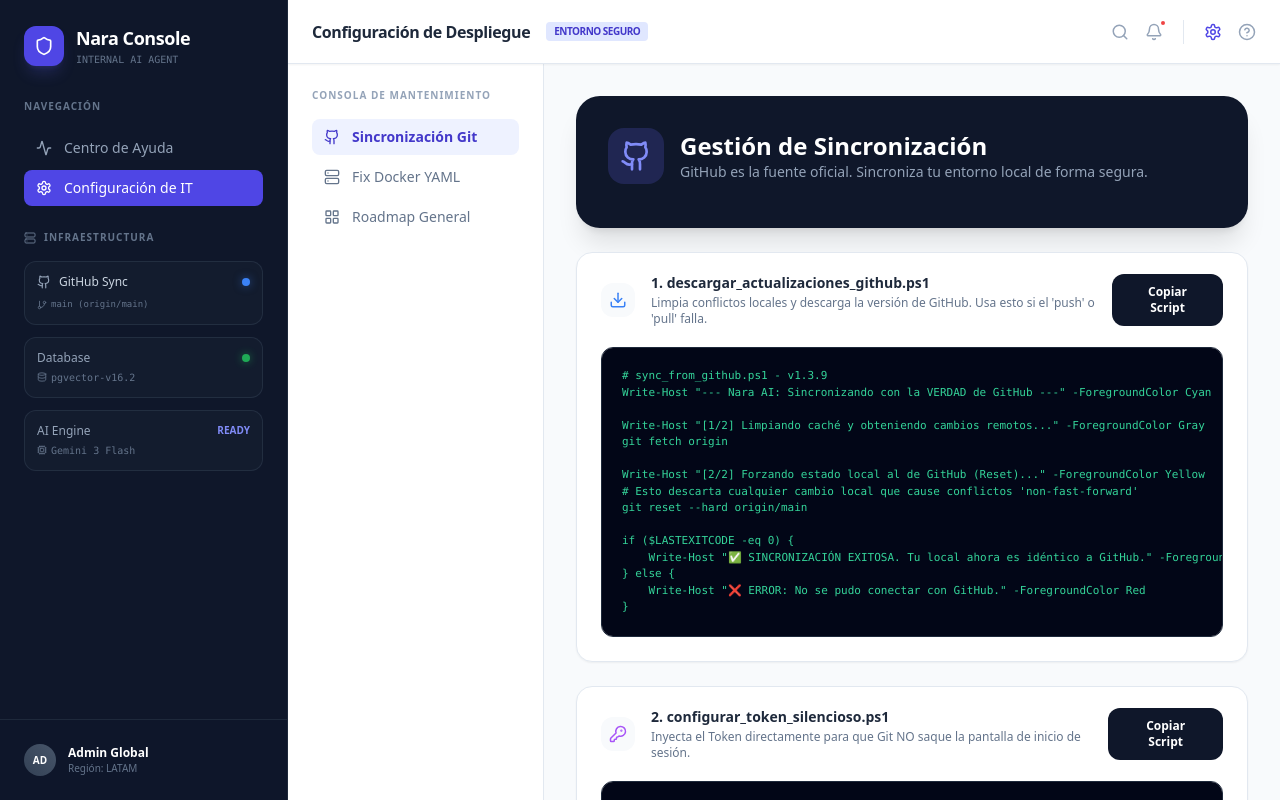
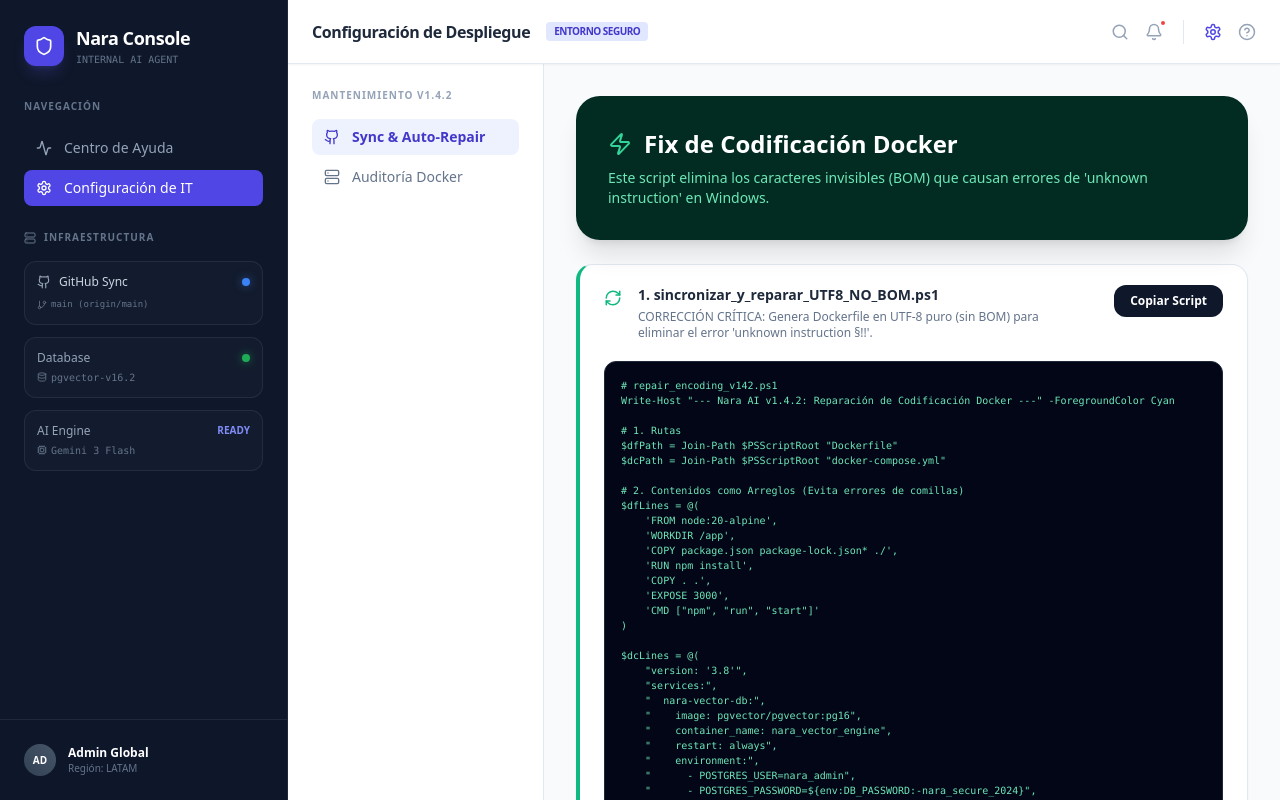
Before and after one commit to oscargarciaIA/naraia, a React (Vite) app: page / in a window 1280 px wide. Both pictures are taken after a click on the button "Configuración de IT". Built offline with nearby package versions, Linux system fonts and the light colour scheme.

Commit message:
fix: Update metadata and docker-compose for UTF-8 encoding
Revises application metadata to version 1.4.2 and updates docker-compose.yml.
This includes ensuring infrastructure generation uses UTF-8 without BOM
for improved Docker compatibility and stability.

```diff
--- a/components/SetupView.tsx
+++ b/components/SetupView.tsx
@@ -1,13 +1,10 @@
 
 import React, { useState } from 'react';
 import {
-  Copy, Check, Terminal, Database, Server, FileCode, Briefcase,
-  FileText, CheckCircle2, ChevronRight, HardDrive, History,
-  BookOpen, ShieldCheck, List, LayoutGrid, ArrowRight, ShieldAlert,
-  Settings2, Layers, Cpu, Github, Monitor, Code2, Globe, AlertCircle, Info, KeyRound, Hammer, Zap, Download, Upload
+  Copy, Check, Database, Server, Github, Download, KeyRound, AlertCircle, Info, Hammer, Zap, RefreshCw, FileCode, ShieldAlert
 } from 'lucide-react';
 
-type DocCategory = 'roadmap' | 'git_sync' | 'infrastructure';
+type DocCategory = 'git_sync' | 'infrastructure' | 'roadmap';
 
 const SetupView: React.FC = () => {
   const [activeTab, setActiveTab] = useState<DocCategory>('git_sync');
@@ -21,60 +18,101 @@
 
   const syncScripts = [
     {
-      name: "1. descargar_actualizaciones_github.ps1",
-      icon: <Download size={18} className="text-blue-500" />,
-      desc: "Limpia conflictos locales y descarga la versión de GitHub. Usa esto si el 'push' o 'pull' falla.",
-      code: `# sync_from_github.ps1 - v1.3.9
-Write-Host "--- Nara AI: Sincronizando con la VERDAD de GitHub ---" -ForegroundColor Cyan
+      name: "1. sincronizar_y_reparar_UTF8_NO_BOM.ps1",
+      icon: <RefreshCw size={18} className="text-emerald-500" />,
+      desc: "CORRECCIÓN CRÍTICA: Genera Dockerfile en UTF-8 puro (sin BOM) para eliminar el error 'unknown instruction §!!'.",
+      // CRITICAL FIX: Escaped ${ sequences using \${ to prevent JavaScript from attempting to interpolate
+      // PowerShell environment variable syntax as JS expressions.
+      code: `# repair_encoding_v142.ps1
+Write-Host "--- Nara AI v1.4.2: Reparación de Codificación Docker ---" -ForegroundColor Cyan
 
-Write-Host "[1/2] Limpiando caché y obteniendo cambios remotos..." -ForegroundColor Gray
-git fetch origin
+# 1. Rutas
+$dfPath = Join-Path $PSScriptRoot "Dockerfile"
+$dcPath = Join-Path $PSScriptRoot "docker-compose.yml"
 
-Write-Host "[2/2] Forzando estado local al de GitHub (Reset)..." -ForegroundColor Yellow
-# Esto descarta cualquier cambio local que cause conflictos 'non-fast-forward'
-git reset --hard origin/main
+# 2. Contenidos como Arreglos (Evita errores de comillas)
+$dfLines = @(
+    'FROM node:20-alpine',
+    'WORKDIR /app',
+    'COPY package.json package-lock.json* ./',
+    'RUN npm install',
+    'COPY . .',
+    'EXPOSE 3000',
+    'CMD ["npm", "run", "start"]'
+)
 
-if ($LASTEXITCODE -eq 0) {
-    Write-Host "✅ SINCRONIZACIÓN EXITOSA. Tu local ahora es idéntico a GitHub." -ForegroundColor Green
-} else {
-    Write-Host "❌ ERROR: No se pudo conectar con GitHub." -ForegroundColor Red
-}`
+$dcLines = @(
+    "version: '3.8'",
+    "services:",
+    "  nara-vector-db:",
+    "    image: pgvector/pgvector:pg16",
+    "    container_name: nara_vector_engine",
+    "    restart: always",
+    "    environment:",
+    "      - POSTGRES_USER=nara_admin",
+    "      - POSTGRES_PASSWORD=\${env:DB_PASSWORD:-nara_secure_2024}",
+    "      - POSTGRES_DB=nara_knowledge_hub",
+    "    ports:",
+    "      - '5432:5432'",
+    "    networks:",
+    "      - nara_network",
+    "  nara-app:",
+    "    build: .",
+    "    container_name: nara_frontend",
+    "    restart: always",
+    "    ports:",
+    "      - '3000:3000'",
+    "    environment:",
+    "      - API_KEY=\${env:API_KEY}",
+    "    depends_on:",
+    "      - nara-vector-db",
+    "    networks:",
+    "      - nara_network",
+    "networks:",
+    "  nara_network:",
+    "    driver: bridge"
+)
+
+# 3. Escritura Forzada UTF-8 sin BOM (La clave del éxito)
+Write-Host "[1/2] Recreando archivos con codificación pura..." -ForegroundColor Yellow
+$utf8NoBOM = New-Object System.Text.UTF8Encoding($false)
+
+if (Test-Path $dfPath) { Remove-Item $dfPath -Force }
+if (Test-Path $dcPath) { Remove-Item $dcPath -Force }
+
+[System.IO.File]::WriteAllLines($dfPath, $dfLines, $utf8NoBOM)
+[System.IO.File]::WriteAllLines($dcPath, $dcLines, $utf8NoBOM)
+
+Write-Host "✅ Dockerfile y Compose reparados (UTF-8 No-BOM)." -ForegroundColor Green
+
+# 4. Despliegue Limpio
+Write-Host "[2/2] Reconstruyendo entorno..." -ForegroundColor Cyan
+docker-compose down
+docker-compose up -d --build
+
+Write-Host "--- SISTEMA RESTABLECIDO ---" -ForegroundColor Green`
     },
     {
-      name: "2. configurar_token_silencioso.ps1",
+      name: "2. configurar_auth_pat.ps1",
       icon: <KeyRound size={18} className="text-purple-500" />,
-      desc: "Inyecta el Token directamente para que Git NO saque la pantalla de inicio de sesión.",
-      code: `# Reemplaza TU_TOKEN por el Token de Acceso Personal (PAT)
-$token = "TU_TOKEN_AQUI"
+      desc: "Vincula tu token de GitHub si necesitas descargar cambios de código.",
+      code: `$token = "TU_TOKEN_AQUI"
 git remote set-url origin "https://$($token)@github.com/oscargarciaIA/naraia.git"
-Write-Host "✅ Token configurado. Ya no se pedirán credenciales por ventana emergente." -ForegroundColor Green`
-    },
-    {
-      name: "3. enviar_cambios_emergencia.ps1",
-      icon: <Upload size={18} className="text-red-500" />,
-      desc: "Usa esto SOLO si quieres que GitHub tome tus cambios locales a la fuerza.",
-      code: `git add .
-git commit -m "Manual Sync: Update from Local"
-git push origin main --force
-Write-Host "✅ GitHub actualizado a la fuerza." -ForegroundColor Green`
+Write-Host "✅ Token vinculado." -ForegroundColor Green`
     }
   ];
 
   return (
     <div className="flex h-full bg-[#f8fafc]">
-      {/* Sidebar de Gestión */}
       <div className="w-64 border-r border-slate-200 bg-white flex flex-col shrink-0">
         <div className="p-6">
-          <h3 className="text-[10px] font-bold text-slate-400 uppercase tracking-widest mb-4">Consola de Mantenimiento</h3>
+          <h3 className="text-[10px] font-bold text-slate-400 uppercase tracking-widest mb-4">Mantenimiento v1.4.2</h3>
           <nav className="space-y-1">
             <button onClick={() => setActiveTab('git_sync')} className={`w-full flex items-center gap-3 px-3 py-2 rounded-lg text-sm transition-all ${activeTab === 'git_sync' ? 'bg-indigo-50 text-indigo-700 font-bold' : 'text-slate-500 hover:bg-slate-50'}`}>
-              <Github size={16} /> Sincronización Git
+              <Github size={16} /> Sync & Auto-Repair
             </button>
             <button onClick={() => setActiveTab('infrastructure')} className={`w-full flex items-center gap-3 px-3 py-2 rounded-lg text-sm transition-all ${activeTab === 'infrastructure' ? 'bg-indigo-50 text-indigo-700 font-bold' : 'text-slate-500 hover:bg-slate-50'}`}>
-              <Server size={16} /> Fix Docker YAML
-            </button>
-            <button onClick={() => setActiveTab('roadmap')} className={`w-full flex items-center gap-3 px-3 py-2 rounded-lg text-sm transition-all ${activeTab === 'roadmap' ? 'bg-slate-50 text-slate-700 font-bold' : 'text-slate-500 hover:bg-slate-50'}`}>
-              <LayoutGrid size={16} /> Roadmap General
+              <Server size={16} /> Auditoría Docker
             </button>
           </nav>
         </div>
@@ -83,43 +121,38 @@
       <div className="flex-1 overflow-y-auto p-8">
         <div className="max-w-4xl mx-auto space-y-8">
 
-          {/* TAB: SINCRONIZACION GIT */}
           {activeTab === 'git_sync' && (
             <div className="space-y-6 animate-fade-in-up">
-              <header className="bg-slate-900 p-8 rounded-3xl text-white shadow-xl">
-                <div className="flex items-center gap-4 mb-3">
-                  <div className="p-3 bg-indigo-500/20 rounded-2xl">
-                    <Github size={32} className="text-indigo-400" />
+              <header className="bg-emerald-950 p-8 rounded-3xl text-white shadow-xl relative overflow-hidden">
+                <div className="relative z-10">
+                  <div className="flex items-center gap-3 mb-2">
+                    <Zap className="text-emerald-400" size={24} />
+                    <h2 className="text-2xl font-bold">Fix de Codificación Docker</h2>
                   </div>
-                  <div>
-                    <h2 className="text-2xl font-bold">Gestión de Sincronización</h2>
-                    <p className="text-slate-400 text-sm">GitHub es la fuente oficial. Sincroniza tu entorno local de forma segura.</p>
-                  </div>
+                  <p className="text-emerald-300 text-sm">Este script elimina los caracteres invisibles (BOM) que causan errores de 'unknown instruction' en Windows.</p>
                 </div>
               </header>
 
               <div className="grid grid-cols-1 gap-6">
                 {syncScripts.map((script, idx) => (
-                  <div key={idx} className="bg-white rounded-2xl border border-slate-200 shadow-sm overflow-hidden group hover:border-indigo-300 transition-all">
-                    <div className="px-6 py-5 flex justify-between items-center">
-                      <div className="flex items-center gap-4">
-                        <div className="p-2 bg-slate-50 rounded-xl group-hover:bg-indigo-50 transition-colors">
-                          {script.icon}
-                        </div>
+                  <div key={idx} className="bg-white rounded-2xl border border-slate-200 shadow-sm overflow-hidden border-l-4 border-l-emerald-500">
+                    <div className="px-6 py-5 flex justify-between items-start">
+                      <div className="flex gap-4">
+                        <div className="mt-1">{script.icon}</div>
                         <div>
                           <h4 className="text-sm font-bold text-slate-800">{script.name}</h4>
-                          <p className="text-xs text-slate-500 mt-0.5">{script.desc}</p>
+                          <p className="text-xs text-slate-500 mt-1 max-w-md">{script.desc}</p>
                         </div>
                       </div>
                       <button
                         onClick={() => copyToClipboard(script.code, script.name)}
-                        className={`px-5 py-2.5 rounded-xl text-xs font-bold transition-all ${copied === script.name ? 'bg-green-600 text-white' : 'bg-slate-900 text-white hover:bg-black active:scale-95'}`}
+                        className={`px-4 py-2 rounded-xl text-xs font-bold transition-all ${copied === script.name ? 'bg-emerald-600 text-white' : 'bg-slate-900 text-white hover:bg-black'}`}
                       >
-                        {copied === script.name ? <Check size={16} className="mx-auto" /> : 'Copiar Script'}
+                        {copied === script.name ? <Check size={16}/> : 'Copiar Script'}
                       </button>
                     </div>
                     <div className="px-6 pb-6">
-                      <pre className="bg-slate-950 rounded-xl p-5 font-mono text-[11px] text-emerald-400 overflow-x-auto border border-slate-800">
+                      <pre className="bg-slate-950 rounded-xl p-4 font-mono text-[10px] text-emerald-300 overflow-x-auto border border-slate-800">
                         {script.code}
                       </pre>
                     </div>
@@ -127,43 +160,35 @@
                 ))}
               </div>
 
-              <div className="bg-amber-50 border border-amber-100 p-6 rounded-2xl flex gap-4">
-                <AlertCircle className="text-amber-600 shrink-0" size={24} />
-                <div className="space-y-2">
-                  <h4 className="text-sm font-bold text-amber-900">¿Por qué falló el push anterior?</h4>
-                  <p className="text-xs text-amber-800 leading-relaxed">
-                    El error <strong>non-fast-forward</strong> indica que alguien más (o tú mismo desde otra sesión) actualizó GitHub.
-                    Usa el script #1 para que tu Docker local se actualice con lo que hay en la nube.
+              <div className="bg-blue-50 border border-blue-100 p-6 rounded-2xl flex gap-4">
+                <Info className="text-blue-600 shrink-0" size={24} />
+                <div className="space-y-1">
+                  <h4 className="text-sm font-bold text-blue-900">Solución al error §!!</h4>
+                  <p className="text-xs text-blue-800 leading-relaxed">
+                    El error que viste ocurre porque Windows agrega caracteres invisibles al inicio de los archivos. El nuevo script utiliza <strong>System.Text.UTF8Encoding($false)</strong> para asegurar que el Dockerfile sea 100% texto plano, como lo requiere Linux.
                   </p>
                 </div>
               </div>
             </div>
           )}
 
-          {/* TAB: INFRASTRUCTURE (DOCKER) */}
           {activeTab === 'infrastructure' && (
-            <div className="space-y-6 animate-fade-in-up">
-               <div className="flex items-center gap-3">
-                 <Server size={24} className="text-slate-800" />
-                 <h2 className="text-xl font-bold text-slate-800">Corrección Docker YAML</h2>
+            <div className="bg-white rounded-3xl border border-slate-200 p-8 shadow-sm">
+               <div className="flex items-center gap-3 mb-6">
+                 <FileCode className="text-indigo-600" size={24} />
+                 <h2 className="text-xl font-bold text-slate-800">Referencia de Dockerfile Puro</h2>
                </div>
-               <div className="bg-white rounded-3xl border border-slate-200 p-8 shadow-sm">
-                  <div className="mb-6">
-                    <p className="text-sm text-slate-600 leading-relaxed">
-                      Si el comando <code>docker-compose up</code> te da un error en la <strong>Línea 3</strong>,
-                      es por un problema de indentación. El botón de abajo copia una versión 100% limpia sin espacios extra.
-                    </p>
-                  </div>
-                  <button
-                    onClick={() => copyToClipboard(`version: '3.8'\nservices:\n  nara-vector-db:\n    image: pgvector/pgvector:pg16\n    container_name: nara_vector_engine\n    restart: always\n    environment:\n      POSTGRES_USER: nara_admin\n      POSTGRES_PASSWORD: \${DB_PASSWORD:-nara_secure_2024}\n      POSTGRES_DB: nara_knowledge_hub\n    volumes:\n      - nara_vector_data:/var/lib/postgresql/data\n    ports:\n      - "5432:5432"\n    networks:\n      - nara_network\n    healthcheck:\n      test: ["CMD-SHELL", "pg_isready -U nara_admin -d nara_knowledge_hub"]\n      interval: 10s\n      timeout: 5s\n      retries: 5\n  nara-app:\n    build: .\n    container_name: nara_frontend\n    restart: always\n    ports:\n      - "3000:3000"\n    environment:\n      - API_KEY=\${API_KEY}\n    depends_on:\n      nara-vector-db:\n        condition: service_healthy\n    networks:\n      - nara_network\nnetworks:\n  nara_network:\n    driver: bridge\nvolumes:\n  nara_vector_data:`, 'docker')}
-                    className="w-full flex items-center justify-center gap-3 bg-indigo-600 text-white py-4 rounded-2xl font-bold hover:bg-indigo-700 transition-all shadow-xl shadow-indigo-100 active:scale-[0.98]"
-                  >
-                    <Copy size={20} /> Copiar Contenido para docker-compose.yml
-                  </button>
-               </div>
+               <pre className="bg-slate-50 p-6 rounded-2xl font-mono text-xs text-slate-600 border border-slate-100">
+{`FROM node:20-alpine
+WORKDIR /app
+COPY package.json package-lock.json* ./
+RUN npm install
+COPY . .
+EXPOSE 3000
+CMD ["npm", "run", "start"]`}
+               </pre>
             </div>
           )}
-
         </div>
       </div>
     </div>
--- a/metadata.json
+++ b/metadata.json
@@ -1,6 +1,6 @@
 {
-  "name": "Nara - Asistente Virtual TI v1.3.9",
-  "description": "Sync Edition: Prioriza la descarga de cambios desde GitHub y elimina conflictos de ramas.",
-  "version": "1.3.9",
+  "name": "Nara - Asistente Virtual TI v1.4.2",
+  "description": "Encoding Fix: Generación de infraestructura en UTF-8 puro sin BOM para compatibilidad total con Docker.",
+  "version": "1.4.2",
   "requestFramePermissions": []
 }
```
Also changed, not shown: docker-compose.yml (+4 -14 lines).
